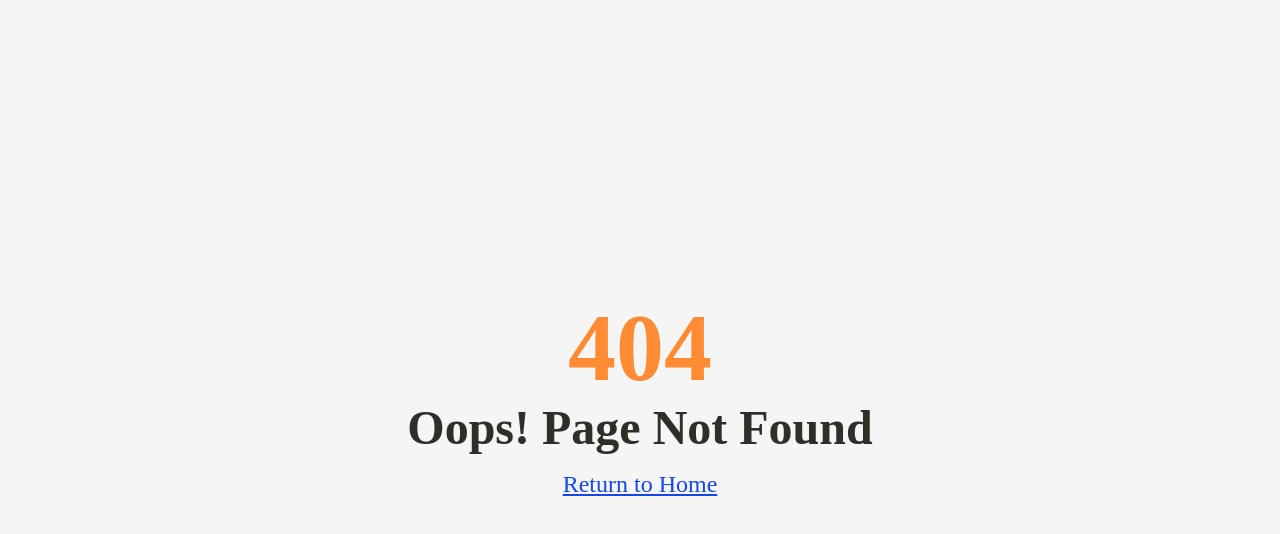
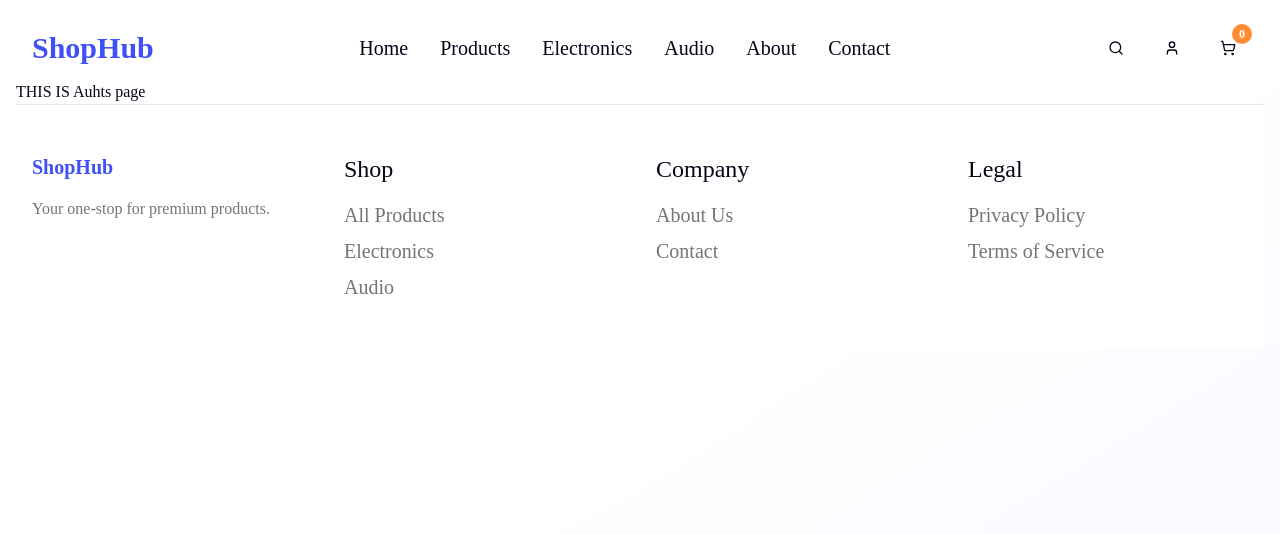
Before and after one commit to mohammadmehdidalvandii/shopHub-frontend, a Next.js app: page /Auth in a window 1280 px wide. Before the commit this address had no page. Shown: the top 534 px of the page. Built offline with nearby package versions, Linux system fonts and the light colour scheme.

Commit message:
created Auht - page

```diff
--- /dev/null
+++ b/src/app/Auth/page.tsx
@@ -0,0 +1,15 @@
+import Footer from '@/components/modules/Footer/Footer'
+import Navigation from '@/components/modules/Navigation/Navigation'
+import React from 'react'
+
+function page() {
+  return (
+    <div className="min-h-screen bg-white bg-gradient-to-br from-white via-white to-primary/5 p-4">
+        <Navigation/>
+        THIS IS Auhts page
+        <Footer/>
+    </div>
+  )
+}
+
+export default page
--- a/src/components/modules/Navigation/Navigation.tsx
+++ b/src/components/modules/Navigation/Navigation.tsx
@@ -31,7 +31,7 @@ const Navigation = ()=>{
                 <Button variant="ghost" size="icon">
                     <Search className='h-5 w-5'/>
                 </Button>
-                <Link href='/auth'>
+                <Link href='/Auth'>
                  <Button variant="ghost" size="icon">
                     <User className='h-5 w-5'/>
                  </Button>
```
